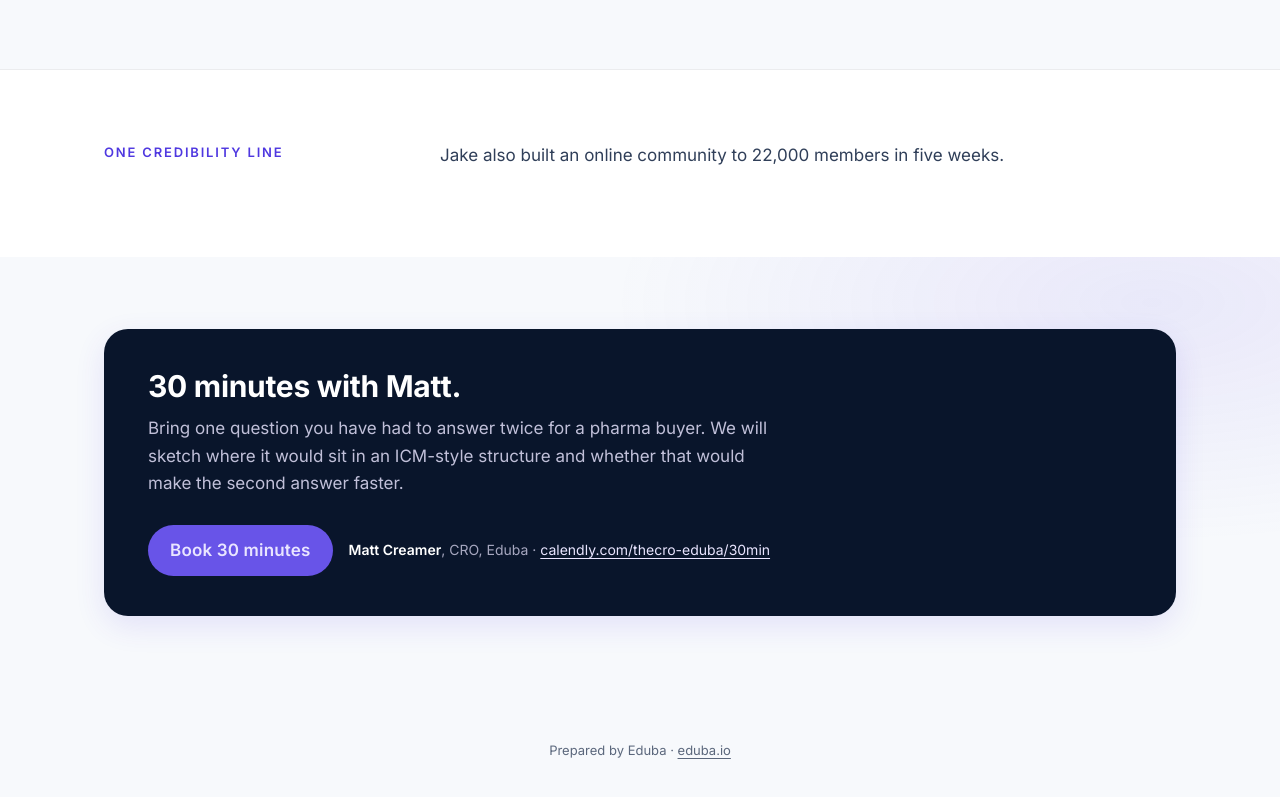
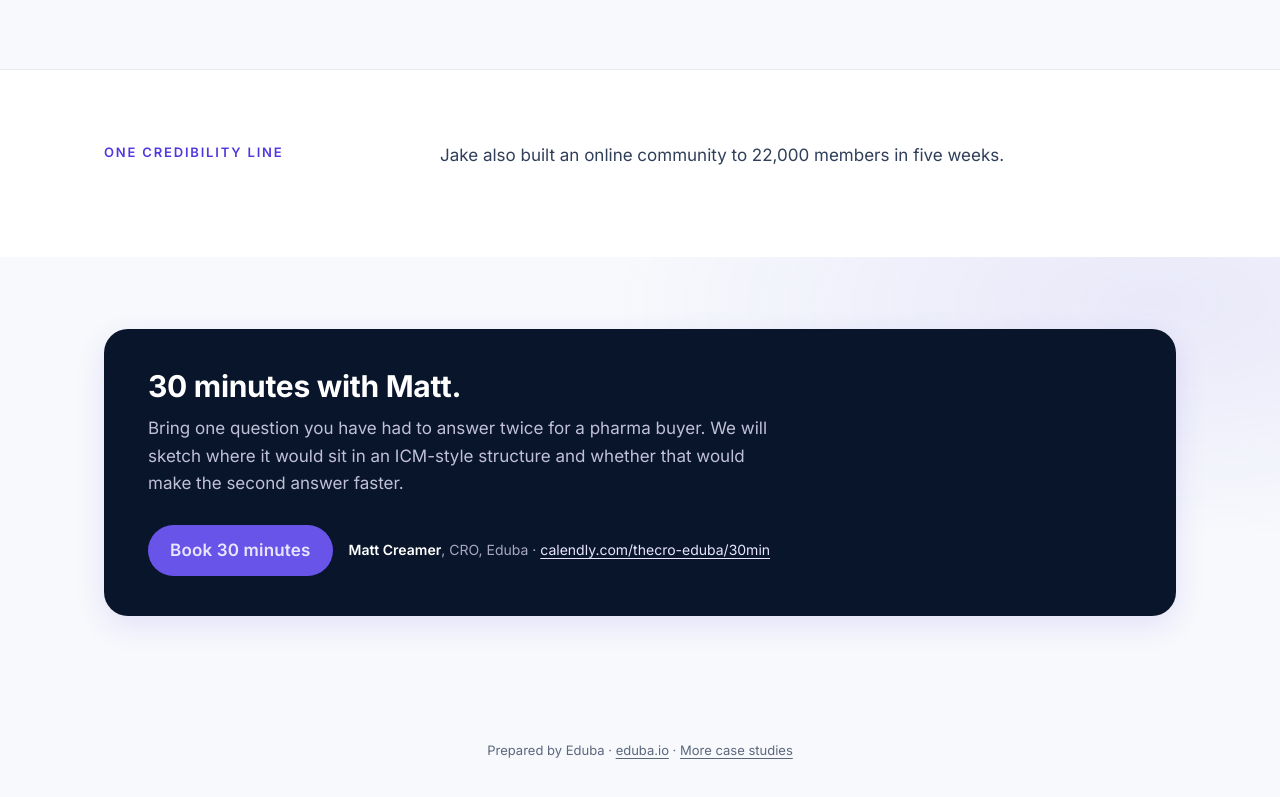
Before and after one commit to mattcreamer17-gif/inovia, a plain HTML site: page index.html in a window 1280 px wide. Shown: the part 2083-2880 px from the top of the page. Drawn offline with Linux system fonts and the light colour scheme.

Commit message:
Add eduba.io/works case studies link

```diff
--- a/index.html
+++ b/index.html
@@ -118,7 +118,7 @@
 
 <footer class="foot">
   <div class="container">
-    Prepared by Eduba &middot; <a href="https://eduba.io" target="_blank" rel="noopener">eduba.io</a>
+    Prepared by Eduba &middot; <a href="https://eduba.io" target="_blank" rel="noopener">eduba.io</a> &middot; <a href="https://eduba.io/works" target="_blank" rel="noopener">More case studies</a>
   </div>
 </footer>
 
```
